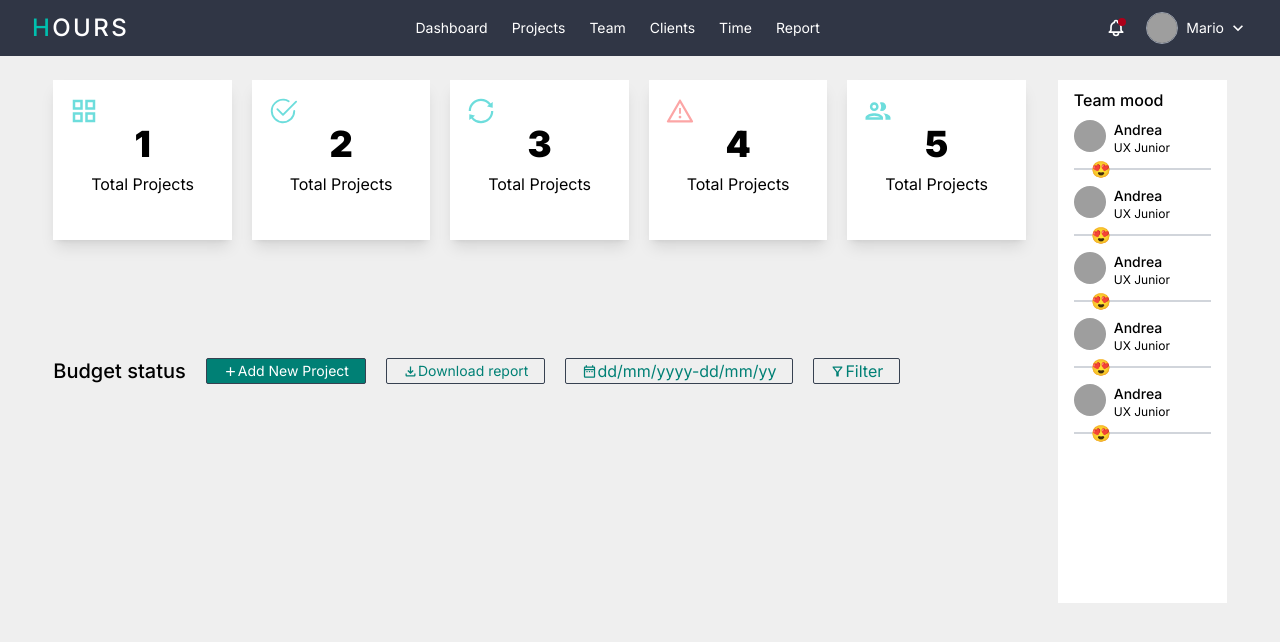
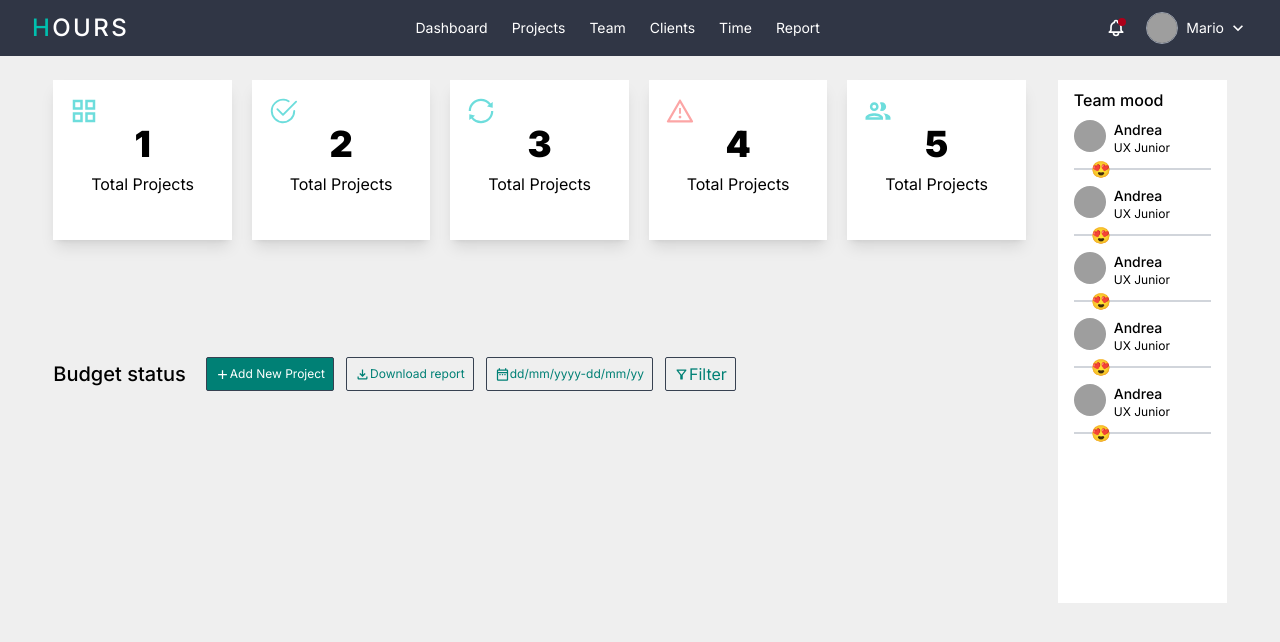
Before and after one commit to Avin008/roc8-user-dashboard-assignment, a React (Vite) app: page / in a window 1280 px wide. Shown: the top 642 px of the page. Built offline with nearby package versions, Linux system fonts and the light colour scheme; grey boxes are pictures that could not be loaded.

Commit message:
style: updated btn styles

```diff
--- a/src/components/BugetStatus.tsx
+++ b/src/components/BugetStatus.tsx
@@ -10,19 +10,19 @@ const BudgetStatus = () => {
       <span className="font-medium text-xl">
         Budget status
       </span>
-      <span className="flex gap-5">
-        <button className="border bg-[#008075] text-white text-sm flex items-center border-gray-700 px-4 rounded-sm">
+      <span className="flex gap-3">
+        <button className="border bg-[#008075] text-white text-xs flex items-center border-gray-700 p-1 px-2 rounded-sm">
           <MdOutlineAdd size={15} /> Add New Project
         </button>
-        <button className="border border-gray-700 flex text-[#008075] text-sm px-4 items-center rounded-sm">
+        <button className="border border-gray-700 flex text-[#008075] text-xs p-1 px-2 items-center rounded-sm">
           <MdOutlineFileDownload size={15} /> Download
           report
         </button>
-        <button className="border flex border-gray-700 text-[#008075] px-4 items-center rounded-sm">
+        <button className="border flex border-gray-700 text-[#008075] text-xs p-1 px-2 items-center rounded-sm">
           <MdOutlineDateRange size={15} />{" "}
           dd/mm/yyyy-dd/mm/yy
         </button>
-        <button className="border flex items-center text-[#008075] border-gray-700 px-4 rounded-sm">
+        <button className="border flex items-center text-[#008075] border-gray-700 p-1 px-2 rounded-sm">
           <MdOutlineFilterAlt size={15} /> Filter
         </button>
       </span>
```
